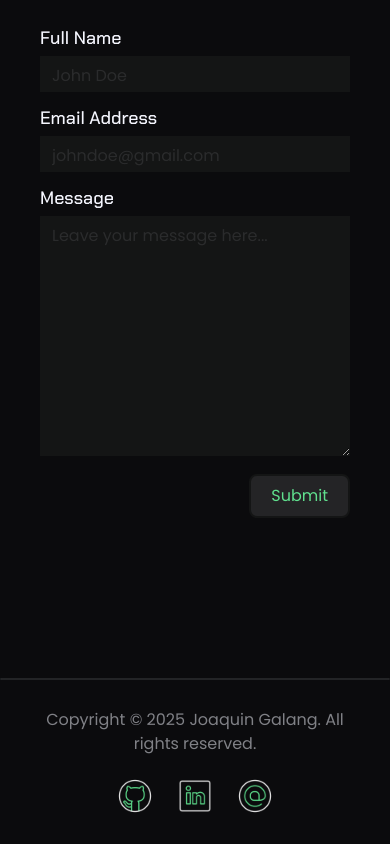
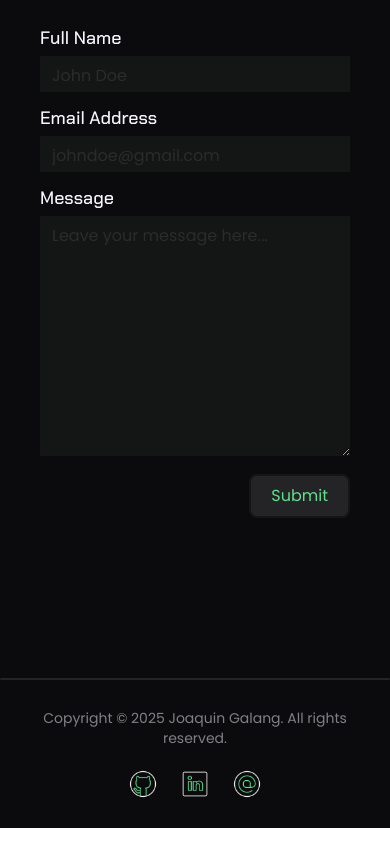
Before and after one commit to joaquingalang/my-portfolio-website, a React (Vite) app: page / in a window 390 px wide. Shown: the part 6298-7142 px from the top of the page. Built offline with nearby package versions, Linux system fonts and the light colour scheme; a web font is replaced by a local one.

Commit message:
Update: full responsiveness

```diff
--- a/src/components/Footer.tsx
+++ b/src/components/Footer.tsx
@@ -11,27 +11,27 @@ function Footer() {
         <div>
             <hr className="border border-light/10 rounded-full mt-[5rem]"/>
             <div className="w-full flex flex-col md:flex-row gap-5 justify-between items-center p-7">
-                <p className="font-poppins text-light/50 text-center">Copyright © 2025 Joaquin Galang. All rights reserved.</p>
+                <p className="font-poppins text-light/50 text-sm md:text-base text-center">Copyright © 2025 Joaquin Galang. All rights reserved.</p>
                 <div className="flex gap-5">
                     <AnimatedIconButton
                         activeLogo={GitHubLoop}
                         inactiveLogo={GitHubStatic}
                         href="https://github.com/joaquingalang"
                         target="_blank"
-                        className="w-[2.5rem] h-[2.5rem]"
+                        className="w-[2rem] md:w-[2.5rem] h-[2rem] md:h-[2.5rem]"
                     />
                     <AnimatedIconButton
                         activeLogo={LinkedInLoop}
                         inactiveLogo={LinkedInStatic}
                         href="https://www.linkedin.com/in/joaquin-galang/"
                         target="_blank"
-                        className="w-[2.5rem] h-[2.5rem]"
+                        className="w-[2rem] md:w-[2.5rem] h-[2rem] md:h-[2.5rem]"
                     />
                     <AnimatedIconButton
                         activeLogo={EmailLoop}
                         inactiveLogo={EmailStatic}
                         href="mailto:galang.joaquin.dev@gmail.com"
-                        className="w-[2.5rem] h-[2.5rem]"
+                        className="w-[2rem] md:w-[2.5rem] h-[2rem] md:h-[2.5rem]"
                     />
                 </div>
             </div>
```
